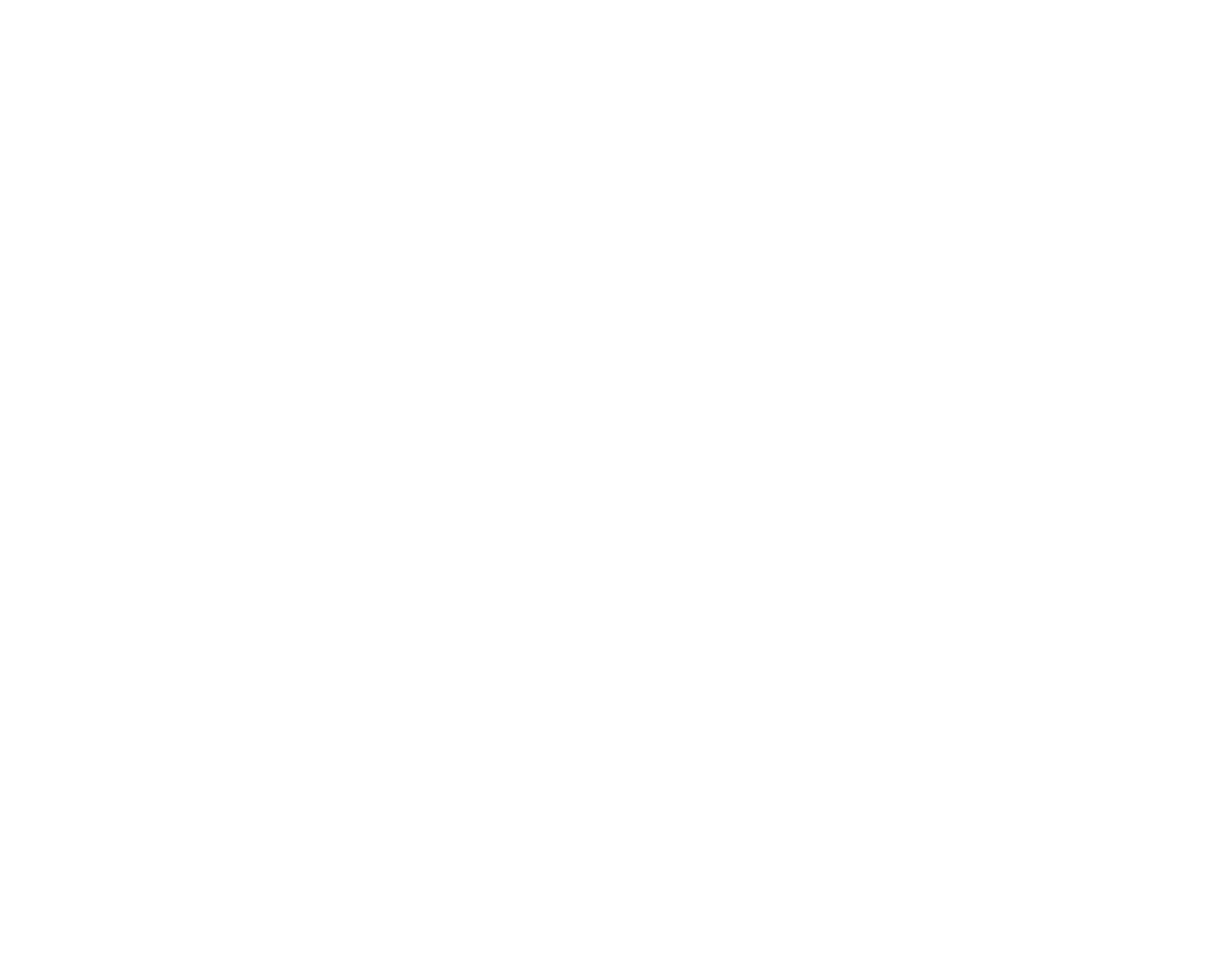
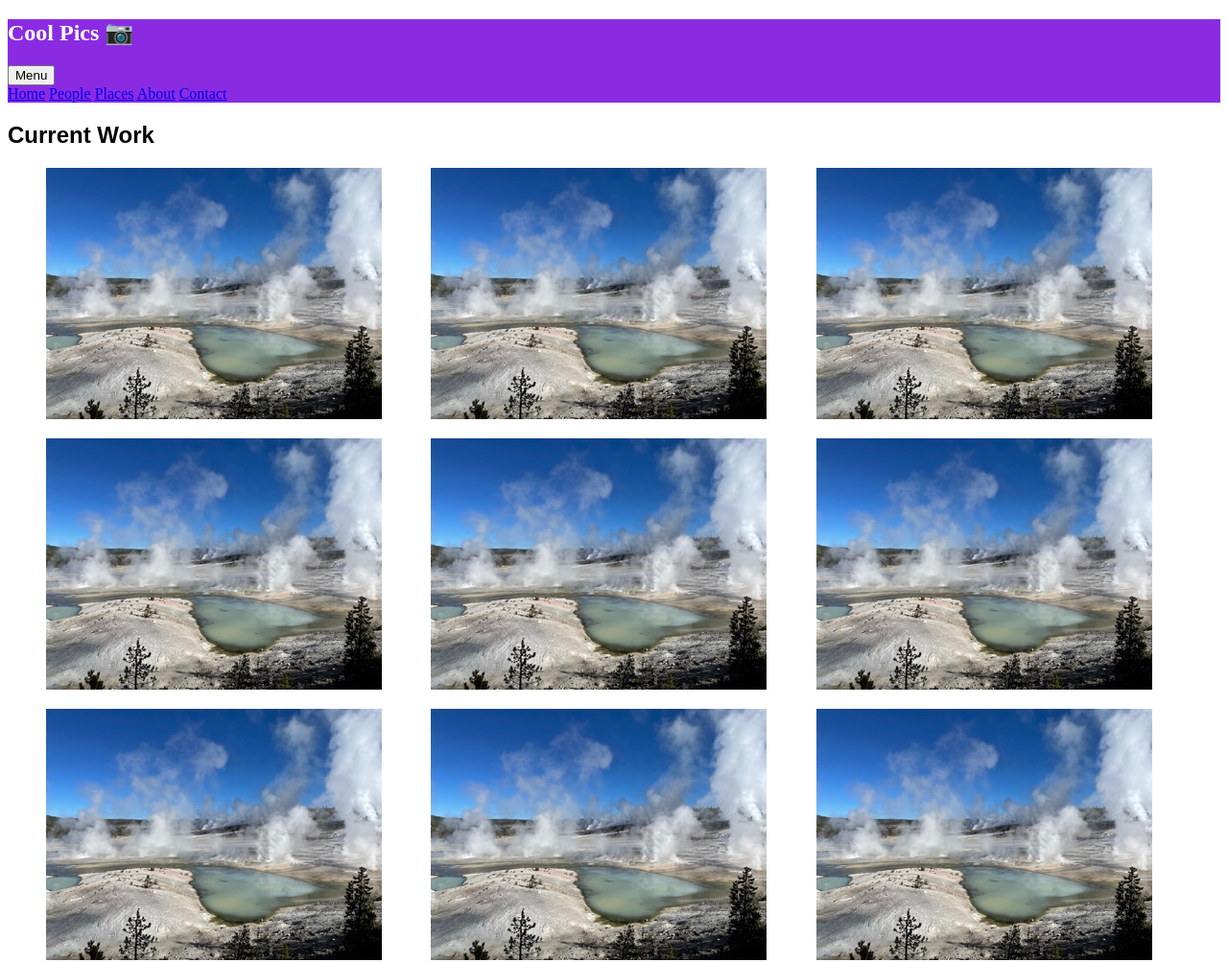
Before and after one commit to The-Supreme-Elemental/wdd131b, a plain HTML site: page coolpics/coolpics.html in a window 1280 px wide. Shown: the top 1004 px of the page at 96% size. Before the commit the page ends 800 px from the top, so only its background shows below. Drawn offline with Linux system fonts and the light colour scheme; a web font is replaced by a local one.

Commit message:
button and html

```diff
--- a/coolpics/coolpics.css
+++ b/coolpics/coolpics.css
@@ -0,0 +1,50 @@
+@import url("https://fonts.googleapis.com/css2?family=family=Mooli&display=swap");
+:root {
+--primary-color: #52489c;
+--secondary-color: #59c3c3;
+--accent-color: #f45b69;
+--text-dark: #333;
+--text-light: #ebebeb;
+--primary-font: Arial, Helvetica,sans-serif;
+--secondary-font: Mooli, san-serif;
+
+
+
+header, footer {
+    background-color: blueviolet;
+}
+header h2 {
+    color: white;
+    font-family: var(--secondary-font);
+}
+main {
+
+}
+body {
+}
+h2 {
+
+}
+#current_work {
+    font-family: Arial, Helvetica, sans-serif;
+}
+.gallery {
+    display: grid;
+    grid-template-rows: repeat(3, 1fr);
+    grid-template-columns: repeat(3, 1fr);
+    gap: 20px;
+}
+.gallery img {
+    /* width: 250px;
+    height: 250px; */
+    object-fit: cover;
+}
+#navigation-toggle {
+    background-color: transparent;
+    border: none;
+    padding: 0;
+    margin: 0;
+    cursor: pointer;
+
+    color: inherit;
+}
--- a/coolpics/coolpics.html
+++ b/coolpics/coolpics.html
@@ -5,8 +5,40 @@
     <meta name="viewport" content="width=device-width, initial-scale=1.0">
     <title>Coolpics</title>
     <meta name="description" content="The Coolest Pictures on the Internet!">
+    <link rel="stylesheet" href="coolpics.css">
 </head>
 <body>
+    <header>
+        <h2>Cool Pics 📷</h2>
 
+        <button id="navigation-toggle:">Menu</button>
+        <nav>
+            <a href="coolpics.html" target="blank_">Home</a>
+            <a href="people.html" target="_blank">People</a>
+            <a href="places.html" target="_blank">Places</a>
+            <a href="about.html" target="_blank">About</a>
+            <a href="contact.html" target="_blank">Contact</a>
+        </nav>
+    </header>
+    <main>
+        <section>
+        <h2 id="current_work">Current Work</h2>
+            <figure class="gallery">
+                <img src="norris-sm.jpeg" alt="picture">
+                <img src="norris-sm.jpeg" alt="picture">
+                <img src="norris-sm.jpeg" alt="picture">
+                <img src="norris-sm.jpeg" alt="picture">
+                <img src="norris-sm.jpeg" alt="picture">
+                <img src="norris-sm.jpeg" alt="picture">
+                <img src="norris-sm.jpeg" alt="picture">
+                <img src="norris-sm.jpeg" alt="picture">
+                <img src="norris-sm.jpeg" alt="picture">
+
+            </figure>
+        </section>
+    </main>
+    <footer>
+        ©2023 Not a real site 😀.
+    </footer>
 </body>
 </html>
```
Also changed, not shown: index.html (+1 -0 lines), mission/norris-full.jpeg (deleted), mission/norris-sm.jpeg (deleted), 1 other file.
